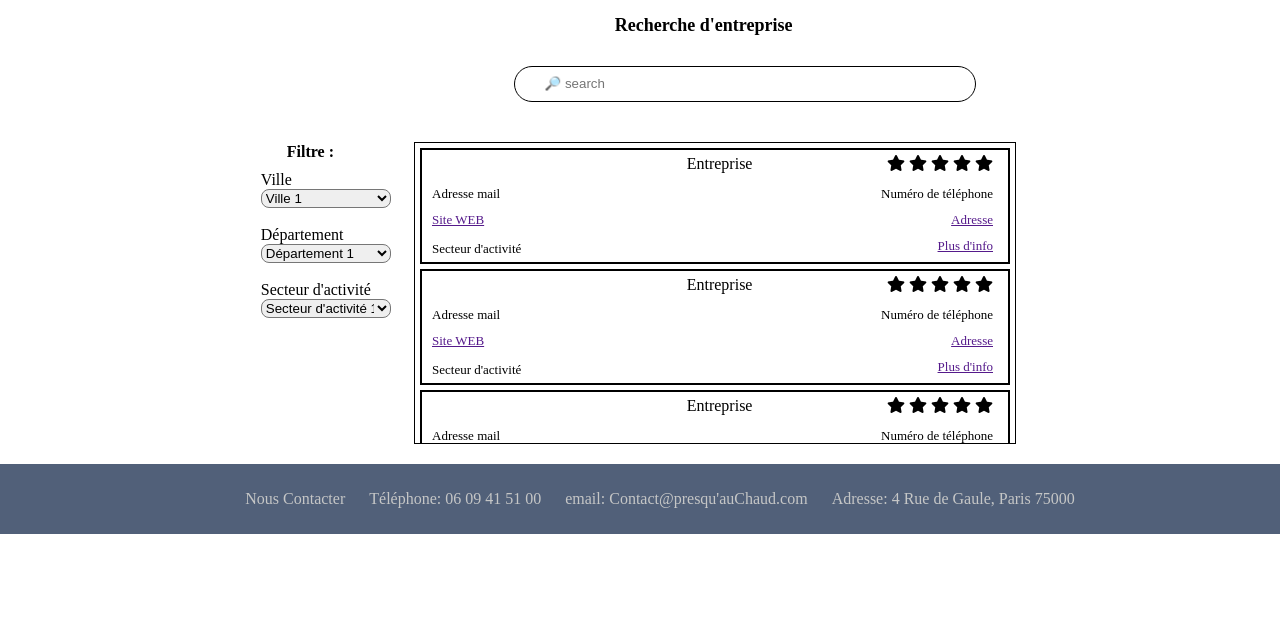
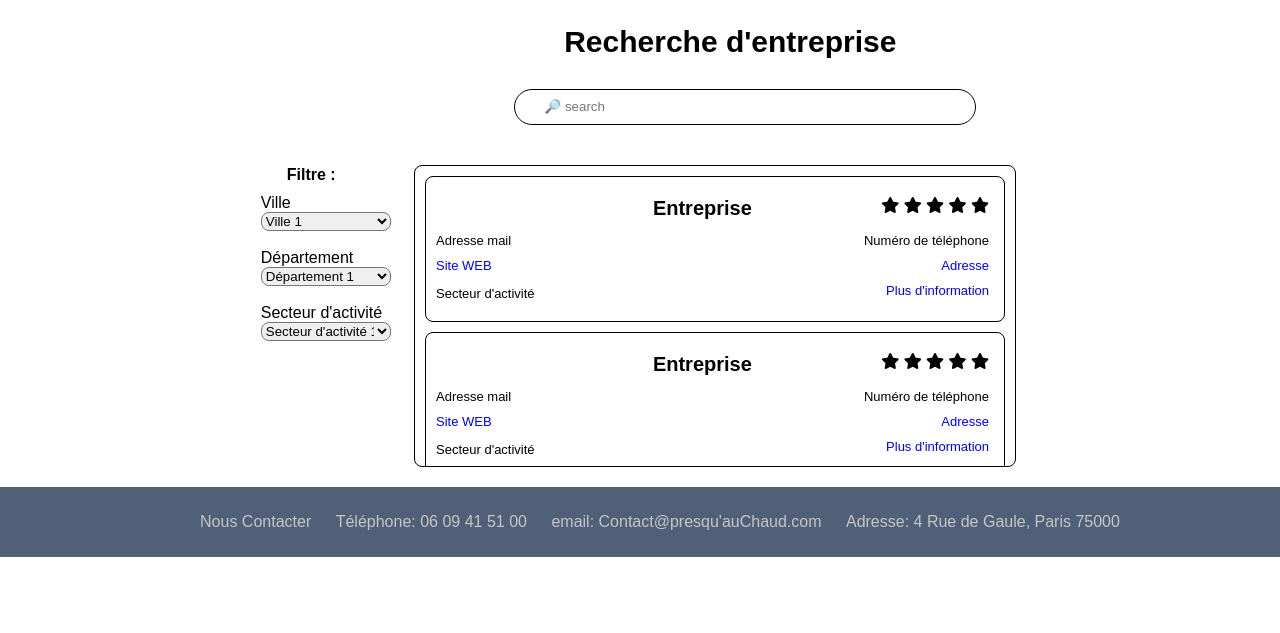
Before and after one commit to Mich3OOO/WEB, a PHP site: page /Recherche_Entreprise.html in a window 1280 px wide. Shown: the top 633 px of the page. Run offline with PHP 8.4, Linux system fonts and the light colour scheme; some libraries are stand-ins or nearby versions.

Commit message:
RechEntre style

```diff
--- a/Recherche_Entreprise.html
+++ b/Recherche_Entreprise.html
@@ -39,7 +39,7 @@
                         <div class="droit-compte">
                             <div class="haut-compte">
                                 <div id="entre">
-                                    <label>Entreprise</label>
+                                    <label class="NomPoste">Entreprise</label>
                                 </div>
                                 <div class="stars">
                                     <i class="star stargrey fas fa-star" data-index="0"></i>
@@ -58,7 +58,7 @@
                                 <div class="droite">
                                     <p class="mail" >Numéro de téléphone</p>
                                     <a class="Info More" href="">Adresse</a>
-                                    <a class="Info More" href="">Plus d'info</a>
+                                    <a class="Info More" href="">Plus d'information</a>
                                 </div>
                             </div>
                         </div>
@@ -68,7 +68,7 @@
                         <div class="droit-compte">
                             <div class="haut-compte">
                                 <div id="entre">
-                                    <label>Entreprise</label>
+                                    <label class="NomPoste">Entreprise</label>
                                 </div>
                                 <div class="stars">
                                     <i class="star stargrey fas fa-star" data-index="0"></i>
@@ -87,7 +87,7 @@
                                 <div class="droite">
                                     <p class="mail" >Numéro de téléphone</p>
                                     <a class="Info More" href="">Adresse</a>
-                                    <a class="Info More" href="">Plus d'info</a>
+                                    <a class="Info More" href="">Plus d'information</a>
                                 </div>
                             </div>
                         </div>
@@ -97,7 +97,7 @@
                         <div class="droit-compte">
                             <div class="haut-compte">
                                 <div id="entre">
-                                    <label>Entreprise</label>
+                                    <label class="NomPoste">Entreprise</label>
                                 </div>
                                 <div class="stars">
                                     <i class="star stargrey fas fa-star" data-index="0"></i>
@@ -116,7 +116,7 @@
                                 <div class="droite">
                                     <p class="mail" >Numéro de téléphone</p>
                                     <a class="Info More" href="">Adresse</a>
-                                    <a class="Info More" href="">Plus d'info</a>
+                                    <a class="Info More" href="">Plus d'information</a>
                                 </div>
                             </div>
                         </div>
--- a/assets/css/Recherche_Entreprise.css
+++ b/assets/css/Recherche_Entreprise.css
@@ -1,8 +1,12 @@
+*{
+    font-family: Arial;
+}
+
 .FormeH{
-    margin-left: 48%;
+    margin-left: 44%;
     margin-bottom: 10px;
     font-weight: bold;
-    font-size: large;
+    font-size: 30px;
 }
 
 h4{
@@ -73,6 +77,12 @@ input{
 .Info{
     margin-top: 10px;
     margin-left: 5px;
+    text-decoration: none;
+    color: blue;
+}
+
+.Info:hover{
+    color: gold;
 }
 
 .gauche{
@@ -100,15 +110,17 @@ input{
     width: 600px;
     height: 300px;
     margin: 20px auto;
+    border-radius: 8px;
 }
 
 
 .compte{
     padding: 5px;
-    border: solid 2px black;
+    border: solid 1px black;
     width: auto;
     height: auto;
-    margin: 5px 5px;
+    margin: 10px 10px;
+    border-radius: 8px;
 }
 
 .haut-compte{
@@ -118,6 +130,8 @@ input{
 .droit-compte{
     flex: 1;
     padding-right: 10px;
+    padding-top: 15px;
+    padding-bottom: 15px;
 }
 
 .bas-compte{
@@ -165,3 +179,23 @@ margin-left: 15%;
 text-align: right;
 flex: 1;
 }
+
+.NomPoste{
+    font-weight: bold;
+    font-size: 20px;
+}
+
+*::-webkit-scrollbar
+{
+    border: none;
+    background-color:#eeeeee;
+    border-radius: 30px;
+    width: 10px;
+}
+*::-webkit-scrollbar-thumb
+{
+    border: none;
+    border-radius: 30px;
+    background-color: #C5C6C6;
+
+}
```
